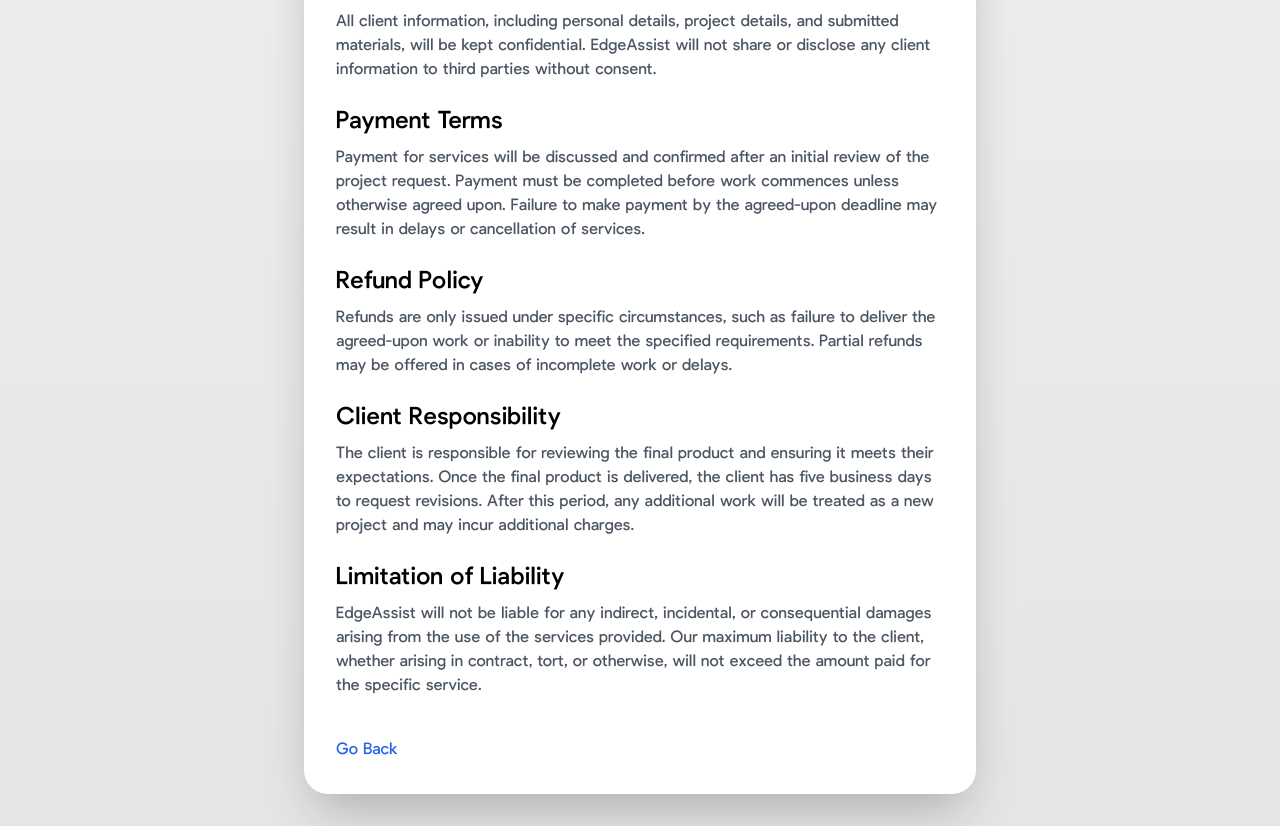
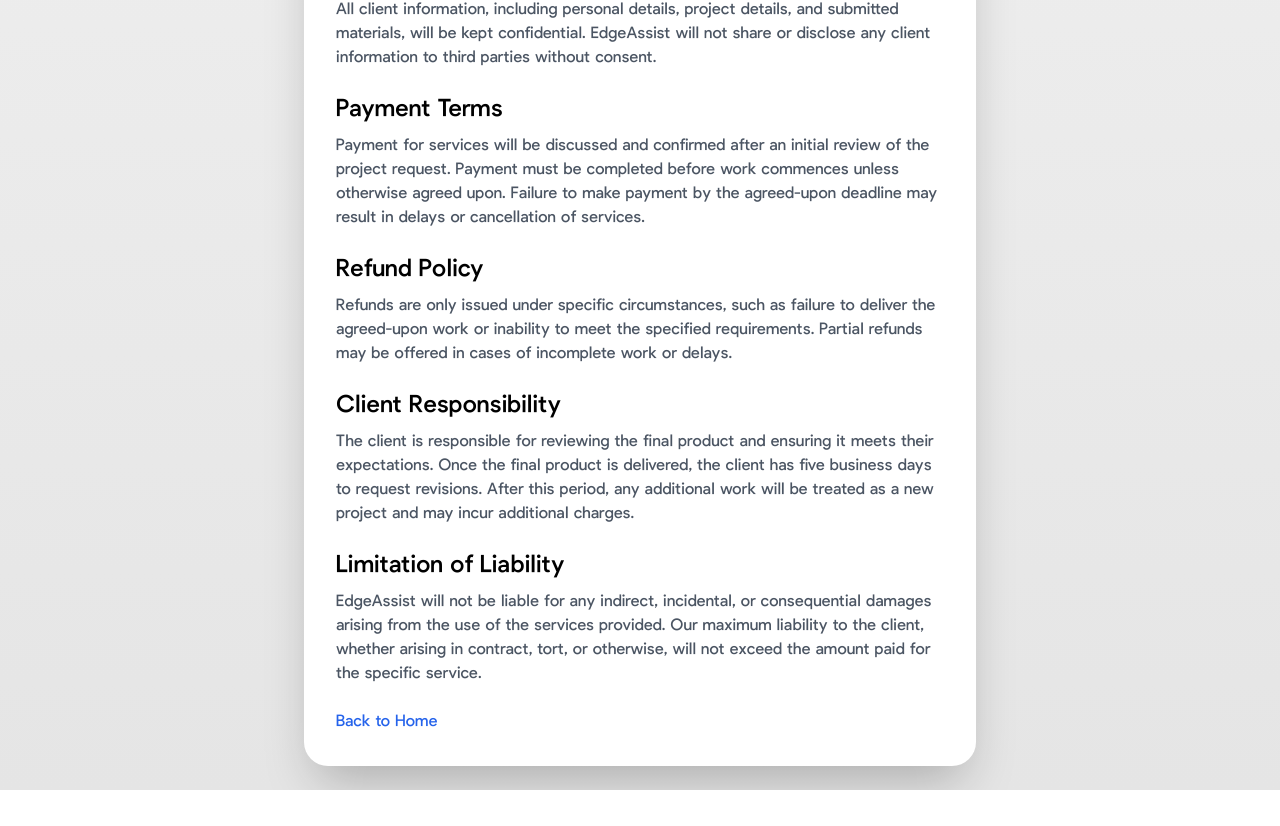
Before and after one commit to midqc/edgeassist-v2, a Next.js app: page /service-agreement in a window 1280 px wide. Shown: the part 958-1784 px from the top of the page. After the commit the page ends 1748 px from the top, so only its background shows below. Built offline with nearby package versions, Linux system fonts and the light colour scheme.

Commit message:
go back home

```diff
--- a/app/privacy-policy/page.tsx
+++ b/app/privacy-policy/page.tsx
@@ -1,10 +1,6 @@
-"use client";
-
-import { useRouter } from "next/navigation";
+import Link from "next/link";
 
 export default function PrivacyPolicy() {
-  const router = useRouter();
-
   return (
     <div className="flex flex-col items-center justify-center min-h-screen bg-gradient-to-b from-neutral-100 to-neutral-200">
       <main className="flex flex-col max-w-2xl w-full mx-auto rounded-3xl shadow-2xl bg-white p-8 my-8">
@@ -145,12 +141,9 @@
           Policy periodically for any changes.
         </p>
 
-        <button
-          onClick={() => router.back()}
-          className="text-blue-600 hover:underline cursor-pointer self-start mt-4"
-        >
-          Go Back
-        </button>
+        <Link href="/" className="text-blue-600 hover:underline">
+          Back to Home
+        </Link>
       </main>
     </div>
   );
--- a/app/service-agreement/page.tsx
+++ b/app/service-agreement/page.tsx
@@ -1,14 +1,10 @@
-"use client";
-
-import { useRouter } from "next/navigation";
+import Link from "next/link";
 
 export default function ServiceAgreement() {
-  const router = useRouter();
-
   return (
-    <div className="flex flex-col items-center justify-center min-h-screen bg-gradient-to-b from-neutral-100 to-neutral-200">
-      <main className="flex flex-col max-w-2xl w-full mx-auto rounded-3xl shadow-2xl bg-white p-8 my-8">
-        <h1 className="text-4xl font-medium mb-6 text-blue-600">
+    <div className="min-h-screen bg-gradient-to-b from-neutral-100 to-neutral-200 py-6 flex flex-col items-center justify-center">
+      <main className="max-w-2xl mx-auto rounded-3xl shadow-2xl bg-white p-8">
+        <h1 className="text-3xl font-medium mb-6 text-blue-600">
           EdgeAssist Service Agreement
         </h1>
 
@@ -122,12 +118,9 @@
           </p>
         </section>
 
-        <button
-          onClick={() => router.back()}
-          className="text-blue-600 hover:underline cursor-pointer self-start mt-4"
-        >
-          Go Back
-        </button>
+        <Link href="/" className="text-blue-600 hover:underline">
+          Back to Home
+        </Link>
       </main>
     </div>
   );
--- a/app/terms-and-conditions/page.tsx
+++ b/app/terms-and-conditions/page.tsx
@@ -1,14 +1,10 @@
-"use client";
-
-import { useRouter } from "next/navigation";
+import Link from "next/link";
 
 export default function TermsAndConditions() {
-  const router = useRouter();
-
   return (
-    <div className="flex flex-col items-center justify-center min-h-screen bg-gradient-to-b from-neutral-100 to-neutral-200">
-      <main className="flex flex-col max-w-2xl w-full mx-auto rounded-3xl shadow-2xl bg-white p-8 my-8">
-        <h1 className="text-4xl font-medium mb-6 text-blue-600">
+    <div className="min-h-screen bg-gradient-to-b from-neutral-100 to-neutral-200 py-6 flex flex-col items-center justify-center">
+      <main className="max-w-2xl mx-auto rounded-3xl shadow-2xl bg-white p-8">
+        <h1 className="text-3xl font-medium mb-6 text-blue-600">
           EdgeAssist Terms and Conditions
         </h1>
 
@@ -61,12 +57,9 @@
           </p>
         </section>
 
-        <button
-          onClick={() => router.back()}
-          className="text-blue-600 hover:underline cursor-pointer self-start mt-4"
-        >
-          Go Back
-        </button>
+        <Link href="/" className="text-blue-600 hover:underline">
+          Back to Home
+        </Link>
       </main>
     </div>
   );
```
